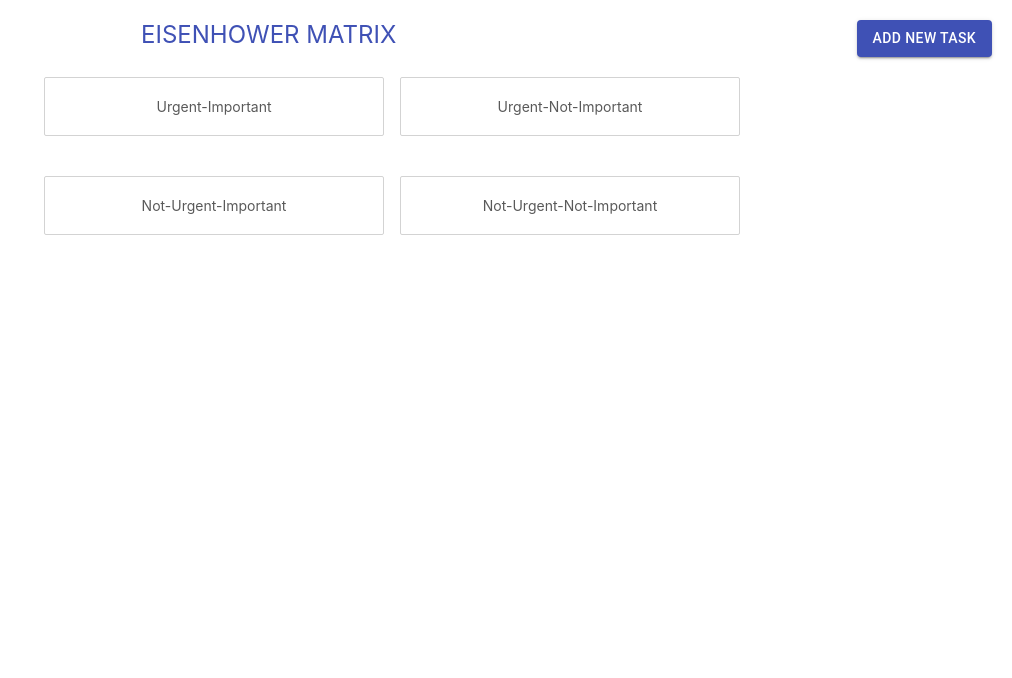
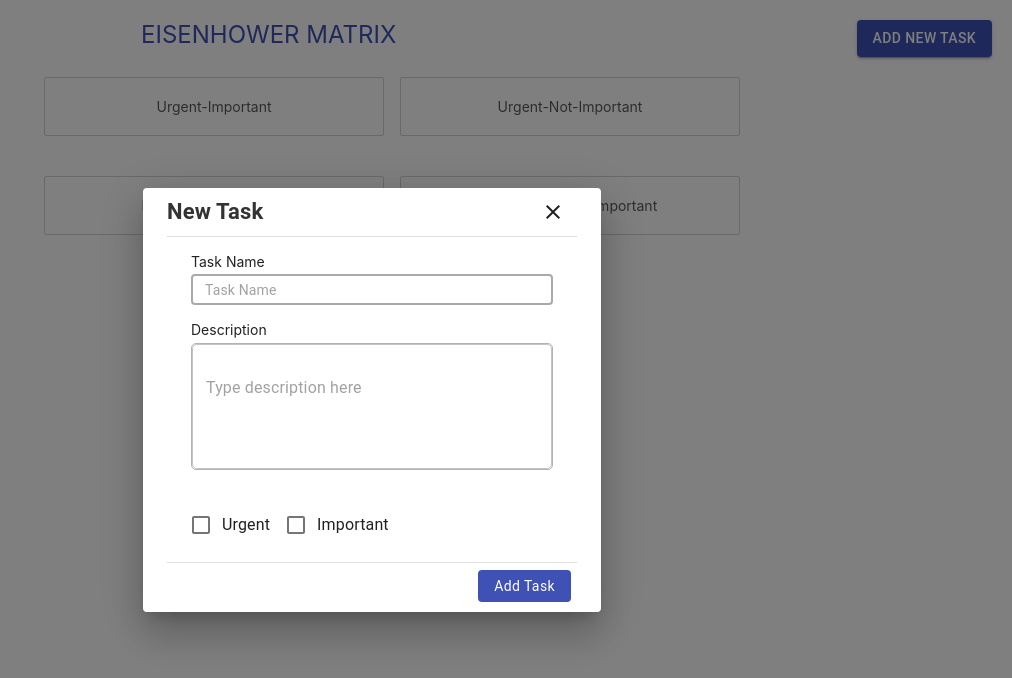
Before and after one commit to rukhsarafroz/eisenhower-matrix-app, a React (Create React App) app: page / in a window 1280 px wide. Both pictures are taken after a click on the button "ADD NEW TASK". Shown: the top 678 px of the page, without its empty margins (268-1280 px from the left). Built offline with nearby package versions, Linux system fonts and the light colour scheme.

Commit message:
added material ui icon library,task form reusable for add edit task

```diff
--- a/package.json
+++ b/package.json
@@ -4,6 +4,7 @@
   "private": true,
   "dependencies": {
     "@material-ui/core": "^4.12.3",
+    "@material-ui/icons": "^4.11.2",
     "@testing-library/jest-dom": "^5.11.4",
     "@testing-library/react": "^11.1.0",
     "@testing-library/user-event": "^12.1.10",
--- a/src/components/EisenBoard.js
+++ b/src/components/EisenBoard.js
@@ -1,8 +1,9 @@
-import React from "react";
+import React, { useState } from "react";
 import { Grid } from "@material-ui/core";
 import { makeStyles } from "@material-ui/core/styles";
 import EisenBoardHeader from "./EisenBoardHeader";
 import Section from "./Section";
+import TaskForm from "./TaskForm";
 
 const useStyles = makeStyles(theme => ({
     root: {
@@ -17,9 +18,16 @@ const useStyles = makeStyles(theme => ({
 
 function EisenBoard (props) {
     const classes = useStyles();
+    const [dialogueState,setDialogueState] = useState(false);
+    const formState = {
+        task_name: null,
+        description: null,
+        urgent: false,
+        important: false,
+    }
     return (
         <Grid container direction="column" className={classes.root}>
-            <EisenBoardHeader />
+            <EisenBoardHeader setDialogueState={setDialogueState}/>
             <Grid item xs={12} container direction="column">
                 <Grid item spacing={2} container className={classes.boards}>
                     <Grid item><Section title="Urgent-Important"/></Grid>
@@ -30,6 +38,7 @@ function EisenBoard (props) {
                     <Grid item><Section title="Not-Urgent-Not-Important"/></Grid>
                 </Grid>
             </Grid>
+            {dialogueState && <TaskForm viewModeType={1} dialogueState={dialogueState} setDialogueState={setDialogueState} formValues={formState}/>}
         </Grid>
     );
 }
--- a/src/components/EisenBoardHeader.js
+++ b/src/components/EisenBoardHeader.js
@@ -18,13 +18,14 @@ const useStyles = makeStyles(theme => ({
 
 function EisenBoardHeader (props) {
     const classes = useStyles();
+    const { setDialogueState } = props;
     return (
             <Grid item container>
                 <Grid item xs className={classes.heading}>
                     EISENHOWER MATRIX
                 </Grid>
                 <Grid item xs={2} className={classes.buttonGrid}>
-                    <Button variant="contained" color="primary">
+                    <Button variant="contained" color="primary" onClick={() => { setDialogueState(true); }}>
                         ADD NEW TASK
                     </Button>
                 </Grid>
--- /dev/null
+++ b/src/components/TaskForm.js
@@ -0,0 +1,204 @@
+import React, { useState } from "react";
+import {
+    Grid,
+    Button,
+    Dialog,
+    Toolbar,
+    TextField,
+    IconButton,
+    Typography,
+    DialogActions,
+    DialogContent,
+    FormControlLabel,
+    Checkbox,
+    OutlinedInput,
+} from "@material-ui/core";
+import { Close } from "@material-ui/icons";
+import { makeStyles } from "@material-ui/core/styles";
+
+const useStyles = makeStyles(theme => ({
+    dialogContent: {
+        overflow: "hide",
+        minHeight: "maxContent"
+    },
+    textField: {
+        [`& fieldset`]: {
+            borderRadius: "4px",
+            border: "2px solid darkGrey"
+        },
+        verticalAlign: "middle"
+    },
+    field: {
+        borderRadius: 0,
+        fontSize: 14,
+        height: 30,
+        paddingRight: 0
+    },
+    label: {
+        marginBottom: 5,
+        fontSize: 14
+    },
+    dialogAction: {
+        padding: "7px 6px 10px 0px"
+    },
+    button: {
+        fontSize: 14,
+        textTransform: "unset",
+        fontWeight: "400",
+        boxShadow: "none",
+        padding: "4px 16px"
+    },
+    toolbar: {
+        minHeight: "40px",
+        paddingRight: "0px",
+        paddingLeft: "0px"
+    },
+    dialogueTitle: {
+        paddingTop: "10px",
+        paddingBottom: "10px",
+        fontWeight: "600",
+        fontSize: "22px",
+        lineHeight: "24px",
+        color: "#333333"
+    },
+    dialog: {
+        paddingLeft: "24px",
+        paddingRight: "24px",
+        maxWidth: "410px"
+    },
+    outLinedInput: {
+        width: "100%",
+        minHeight: "127px",
+        background: "#FFFFFF",
+        border: "2px solid #B3B3B3",
+        boxSizing: "border-box",
+        borderRadius: "5px",
+        borderWidth: "0.5px"
+      },
+}));
+
+const TaskForm = props => {
+    const classes = useStyles();
+    const {
+        onSubmit,
+        formValues,
+        viewModeType,
+        dialogueState,
+        setDialogueState
+    } = props;
+    const [formState, setFormState] = useState(formValues);
+
+    const handleChange = event => {
+        const value = event.target.checked || event.target.value;
+        setFormState({ ...formState, [event.target.name]:  value});
+        console.log(formState);
+    };
+
+    return (
+        <Dialog
+            PaperProps={{ classes: { root: classes.dialog } }}
+            open={dialogueState}
+            fullWidth={true}
+            maxWidth="sm"
+        >
+            <form
+                onSubmit={event => {
+                    event.preventDefault();
+                    onSubmit(formState);
+                }}
+            >
+                <Toolbar className={classes.toolbar}>
+                    <Typography variant="h6" className={classes.dialogueTitle}>
+                        {viewModeType === 1 ? "New Task" : "Edit Task"}
+                    </Typography>
+                    <IconButton
+                        color="inherit"
+                        onClick={() => {
+                            setDialogueState(false);
+                        }}
+                        aria-label="close"
+                        style={{ marginLeft: "auto" }}
+                    >
+                        <Close />
+                    </IconButton>
+                </Toolbar>
+                <DialogContent dividers className={classes.dialogContent}>
+                    <Grid container>
+                        <Grid item container spacing={2} direction="column">
+                            <Grid item>
+                                <div className={classes.label}>Task Name</div>
+                                <TextField
+                                    fullWidth
+                                    type="text"
+                                    size="small"
+                                    name="task_name"
+                                    required={true}
+                                    variant="outlined"
+                                    InputProps={{
+                                        classes: {
+                                            root: classes.field
+                                        }
+                                    }}
+                                    placeholder="Task Name"
+                                    value={formState.task_name}
+                                    className={classes.textField}
+                                    onChange={handleChange}
+                                />
+                            </Grid>
+                            <Grid item>
+                                <div className={classes.label}>Description</div>
+                                <OutlinedInput
+                                    name="description"
+                                    placeholder={"Type description here"}
+                                    multiline
+                                    rows={3}
+                                    className={classes.outLinedInput}
+                                    onChange={handleChange}
+                                    value={formState.description}
+                                    style={{ marginBottom: "18px" }}
+                                />
+                            </Grid>
+                            <Grid item container>
+                                <FormControlLabel
+                                    control={
+                                    <Checkbox
+                                        checked={formState.urgent}
+                                        onChange={handleChange}
+                                        name="urgent"
+                                        color="primary"
+                                    />
+                                    }
+                                    label="Urgent"
+                                />
+                                <FormControlLabel
+                                    control={
+                                    <Checkbox
+                                        checked={formState.important}
+                                        onChange={handleChange}
+                                        name="important"
+                                        color="primary"
+                                    />
+                                    }
+                                    label="Important"
+                                />
+                            </Grid>
+                         </Grid>
+                        </Grid>
+                </DialogContent>
+                <DialogActions className={classes.dialogAction}>
+                    <Button
+                        size="medium"
+                        variant="contained"
+                        type="submit"
+                        className={classes.button}
+                        color="primary"
+                    >
+                            {viewModeType === 1 ? "Add Task" : "Update Task"}
+                    </Button>
+                </DialogActions>
+            </form>
+        </Dialog>
+    );
+};
+
+export default TaskForm;
```
